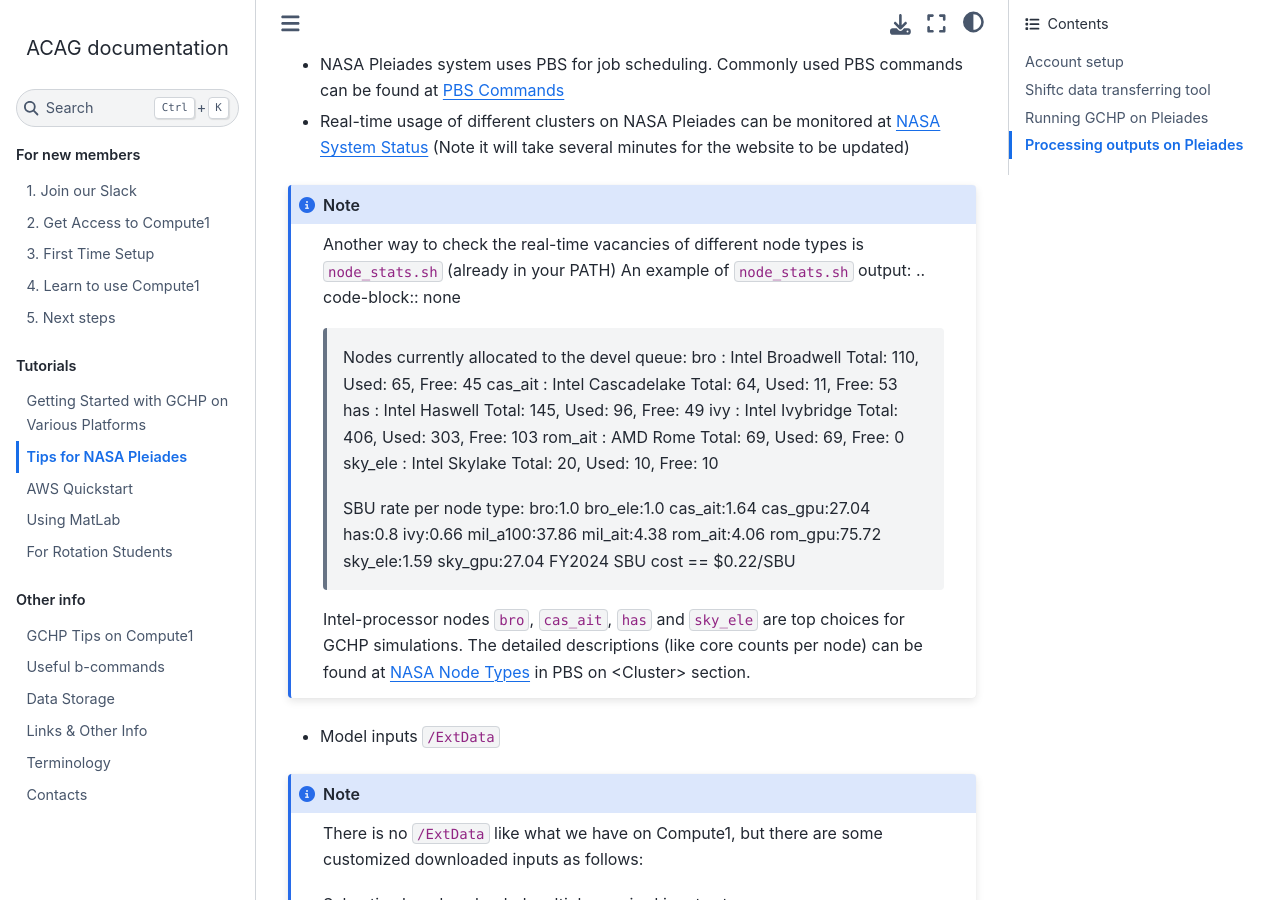
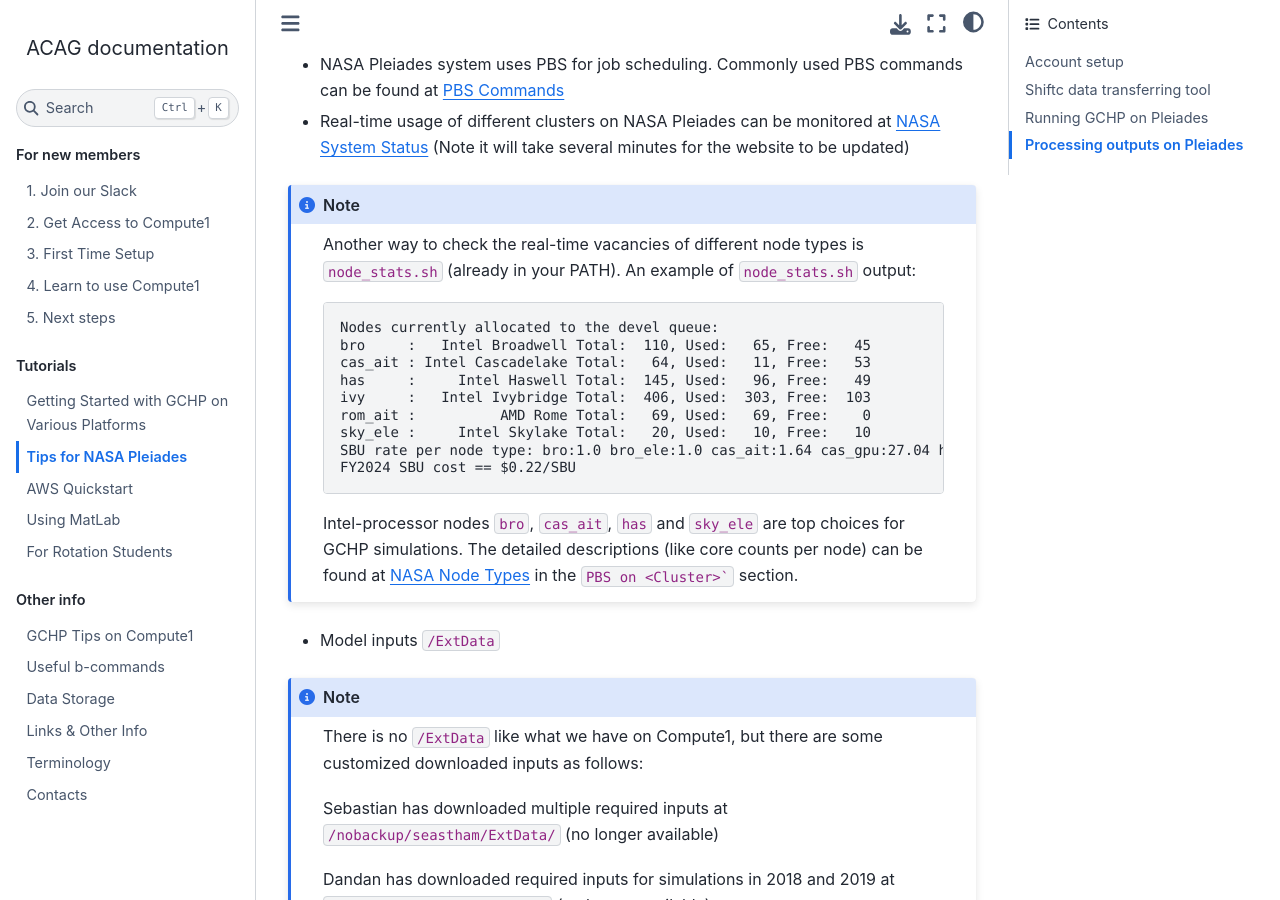
Before and after one commit to Atmospheric-Composition-Analysis-Group/Getting-Started, a Sphinx documentation site: the page built from source/tips_for_pleiades.rst, in a window 1280 px wide and 900 px high, scrolled down 2827 px. Built offline with Sphinx 7.4.7 and the Sphinx Book theme 1.1.4, drawn with Linux system fonts in a browser that asks for light colours.

Commit message:
Fix code block in pleiades rst

```diff
--- a/source/tips_for_pleiades.rst
+++ b/source/tips_for_pleiades.rst
@@ -99,9 +99,10 @@ Running GCHP on Pleiades
 * Real-time usage of different clusters on NASA Pleiades can be monitored at `NASA System Status`_ (Note it will take several minutes for the website to be updated)
 
 .. note::
-    Another way to check the real-time vacancies of different node types is :code:`node_stats.sh` (already in your PATH)
+    Another way to check the real-time vacancies of different node types is :code:`node_stats.sh` (already in your PATH).
     An example of :code:`node_stats.sh` output:
-    .. code-block:: none
+
+    .. code-block:: console
 
         Nodes currently allocated to the devel queue:
         bro     :   Intel Broadwell Total:  110, Used:   65, Free:   45
@@ -110,11 +111,10 @@ Running GCHP on Pleiades
         ivy     :   Intel Ivybridge Total:  406, Used:  303, Free:  103
         rom_ait :          AMD Rome Total:   69, Used:   69, Free:    0
         sky_ele :     Intel Skylake Total:   20, Used:   10, Free:   10
-
-        SBU rate per node type: bro:1.0 bro_ele:1.0 cas_ait:1.64        cas_gpu:27.04 has:0.8 ivy:0.66 mil_a100:37.86 mil_ait:4.38      rom_ait:4.06 rom_gpu:75.72 sky_ele:1.59 sky_gpu:27.04
+        SBU rate per node type: bro:1.0 bro_ele:1.0 cas_ait:1.64 cas_gpu:27.04 has:0.8 ivy:0.66 mil_a100:37.86 mil_ait:4.38 rom_ait:4.06 rom_gpu:75.72 sky_ele:1.59 sky_gpu:27.04
         FY2024 SBU cost == $0.22/SBU
 
-    Intel-processor nodes :code:`bro`, :code:`cas_ait`, :code:`has` and :code:`sky_ele` are top choices for GCHP simulations. The detailed descriptions (like core counts per node) can be found at `NASA Node Types`_ in PBS on <Cluster> section.
+    Intel-processor nodes :code:`bro`, :code:`cas_ait`, :code:`has` and :code:`sky_ele` are top choices for GCHP simulations. The detailed descriptions (like core counts per node) can be found at `NASA Node Types`_ in the :code:`PBS on <Cluster>`` section.
 
 * Model inputs :code:`/ExtData`
 
```
